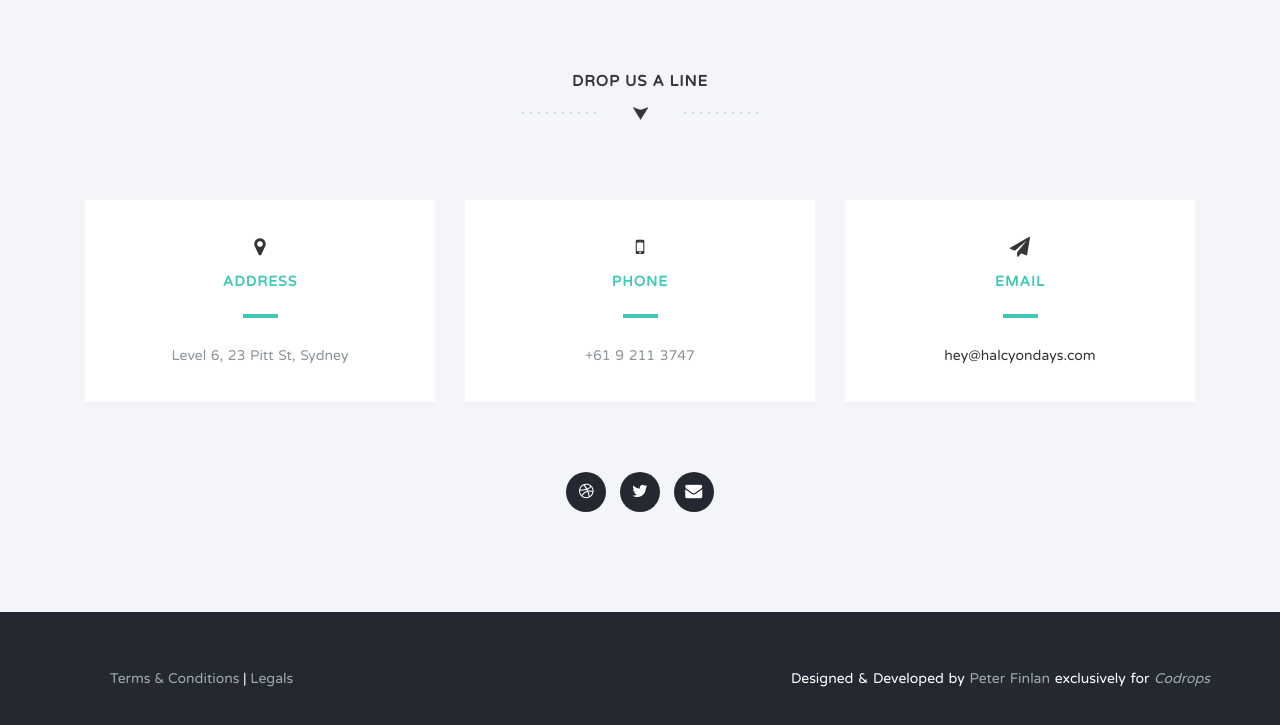
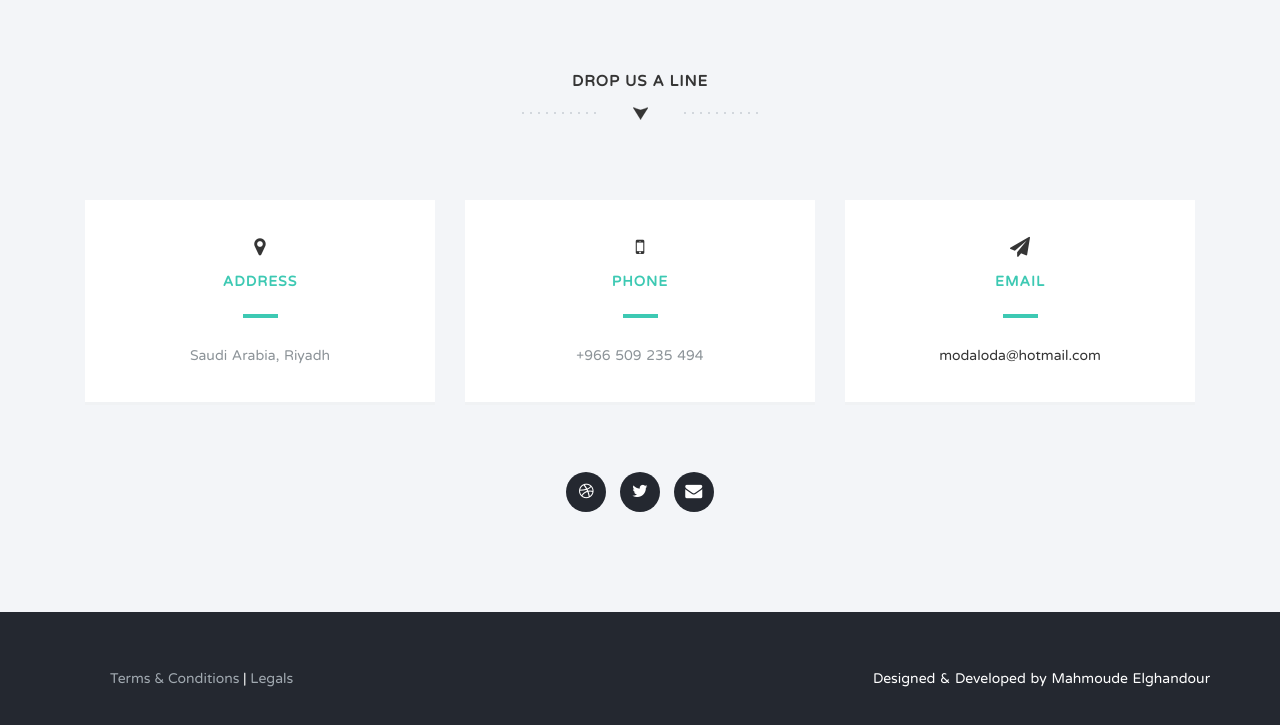
Before and after one commit to Mghonz/modaloda, a plain HTML site: page index.html in a window 1280 px wide. Shown: the part 5109-5834 px from the top of the page. Drawn offline with nearby package versions, Linux system fonts and the light colour scheme.

Commit message:
Update index.html

```diff
--- a/index.html
+++ b/index.html
@@ -366,19 +366,19 @@
               <div class="col-md-4">
                 <div class="light-box box-hover">
                   <h2><i class="fa fa-map-marker"></i><span>Address</span></h2>
-                  <p>Level 6, 23 Pitt St, Sydney</p>
+                  <p>Saudi Arabia, Riyadh</p>
                 </div>
               </div>
               <div class="col-md-4">
                 <div class="light-box box-hover">
                   <h2><i class="fa fa-mobile"></i><span>Phone</span></h2>
-                  <p>+61 9 211 3747</p>
+                  <p>+966 509 235 494</p>
                 </div>
               </div>
               <div class="col-md-4">
                 <div class="light-box box-hover">
                   <h2><i class="fa fa-paper-plane"></i><span>Email</span></h2>
-                  <p><a href="#">hey@halcyondays.com</a></p>
+                  <p><a href="mailto:modaloda@hotmail.com">modaloda@hotmail.com</a></p>
                 </div>
               </div>
             </div>
@@ -386,7 +386,7 @@
               <div class="col-md-12">
                 <ul class="social-buttons">
                   <li><a href="#" class="social-btn"><i class="fa fa-dribbble"></i></a></li>
-                  <li><a href="#" class="social-btn"><i class="fa fa-twitter"></i></a></li>
+                  <li><a href="https://twitter.com/modaloda" class="social-btn"><i class="fa fa-twitter"></i></a></li>
                   <li><a href="#" class="social-btn"><i class="fa fa-envelope"></i></a></li>
                 </ul>
               </div>
@@ -403,7 +403,7 @@
                 </ul>
               </div>
               <div class="col-md-6 credit">
-                <p>Designed &amp; Developed by <a href="http://www.peterfinlan.com/">Peter Finlan</a> exclusively for <a href="http://tympanus.net/codrops/"><em>Codrops</em></a></p>
+                <p>Designed &amp; Developed by Mahmoude Elghandour</a></p>
               </div>
             </div>
           </div>
```
